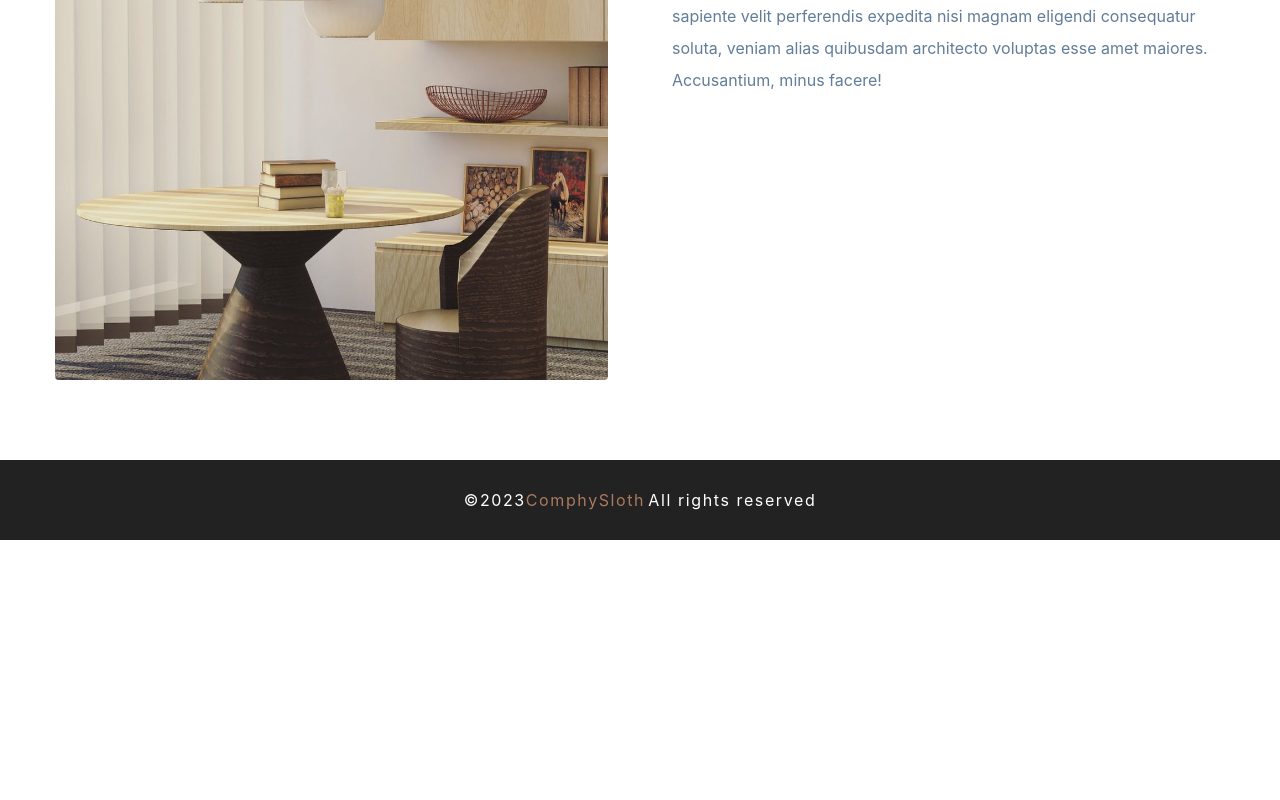
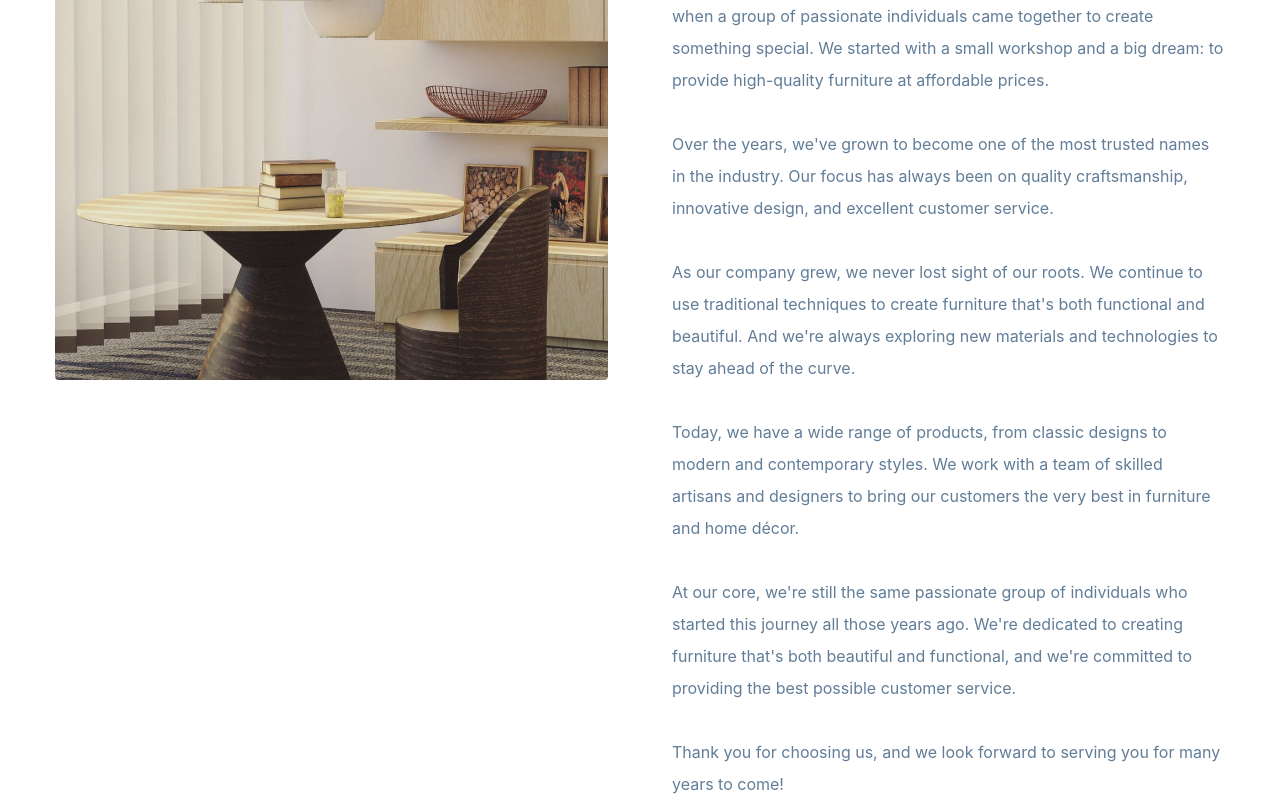
Before and after one commit to SomnathKar000/Furniture-website, a React (Create React App) app: page /about in a window 1280 px wide. Shown: the part 360-1160 px from the top of the page. Before the commit the page ends 900 px from the top, so only its background shows below. Built offline with nearby package versions, Linux system fonts and the light colour scheme; no server answers.

Commit message:
Updated new features

```diff
--- a/src/components/Contact.js
+++ b/src/components/Contact.js
@@ -8,9 +8,9 @@ const Contact = () => {
         <h3>Join our newsletter and get 20% off</h3>
         <div className="content">
           <p>
-            Lorem ipsum dolor sit amet consectetur adipisicing elit. Unde
-            similique illum, libero atque assumenda soluta magni cum nobis omnis
-            labore sunt praesentium ea quod officiis.
+            Sign up for our newsletter to receive exclusive discounts, design
+            inspiration, and the latest updates on our newest collections. Don't
+            miss out on this great offer!
           </p>
           <form
             action="https://formspree.io/f/xwkjvjeg"
--- a/src/components/Services.js
+++ b/src/components/Services.js
@@ -11,6 +11,12 @@ const Services = () => {
             Custom furniture <br />
             Build only for you
           </h3>
+          <p>
+            Lorem ipsum dolor sit, amet consectetur adipisicing elit. Recusandae
+            distinctio, laudantium dolorem quas nostrum nisi quidem praesentium
+            doloremque aspernatur voluptates, repellat ad officiis? Deleniti,
+            optio!
+          </p>
         </article>
         <div className="services-center">
           {services.map(({ id, icon, title, text }) => {
--- a/src/pages/AboutPage.js
+++ b/src/pages/AboutPage.js
@@ -15,10 +15,37 @@ const AboutPage = () => {
             <div className="underline"></div>
           </div>
           <p>
-            Lorem ipsum dolor sit amet consectetur adipisicing elit. Nulla quis
-            sapiente velit perferendis expedita nisi magnam eligendi consequatur
-            soluta, veniam alias quibusdam architecto voluptas esse amet
-            maiores. Accusantium, minus facere!
+            Welcome to our furniture company! Our story began in the early 1990s
+            when a group of passionate individuals came together to create
+            something special. We started with a small workshop and a big dream:
+            to provide high-quality furniture at affordable prices.
+          </p>
+          <p>
+            Over the years, we've grown to become one of the most trusted names
+            in the industry. Our focus has always been on quality craftsmanship,
+            innovative design, and excellent customer service.
+          </p>
+          <p>
+            As our company grew, we never lost sight of our roots. We continue
+            to use traditional techniques to create furniture that's both
+            functional and beautiful. And we're always exploring new materials
+            and technologies to stay ahead of the curve.
+          </p>
+          <p>
+            Today, we have a wide range of products, from classic designs to
+            modern and contemporary styles. We work with a team of skilled
+            artisans and designers to bring our customers the very best in
+            furniture and home décor.
+          </p>
+          <p>
+            At our core, we're still the same passionate group of individuals
+            who started this journey all those years ago. We're dedicated to
+            creating furniture that's both beautiful and functional, and we're
+            committed to providing the best possible customer service.
+          </p>
+          <p>
+            Thank you for choosing us, and we look forward to serving you for
+            many years to come!
           </p>
         </article>
       </Wrapper>
```
